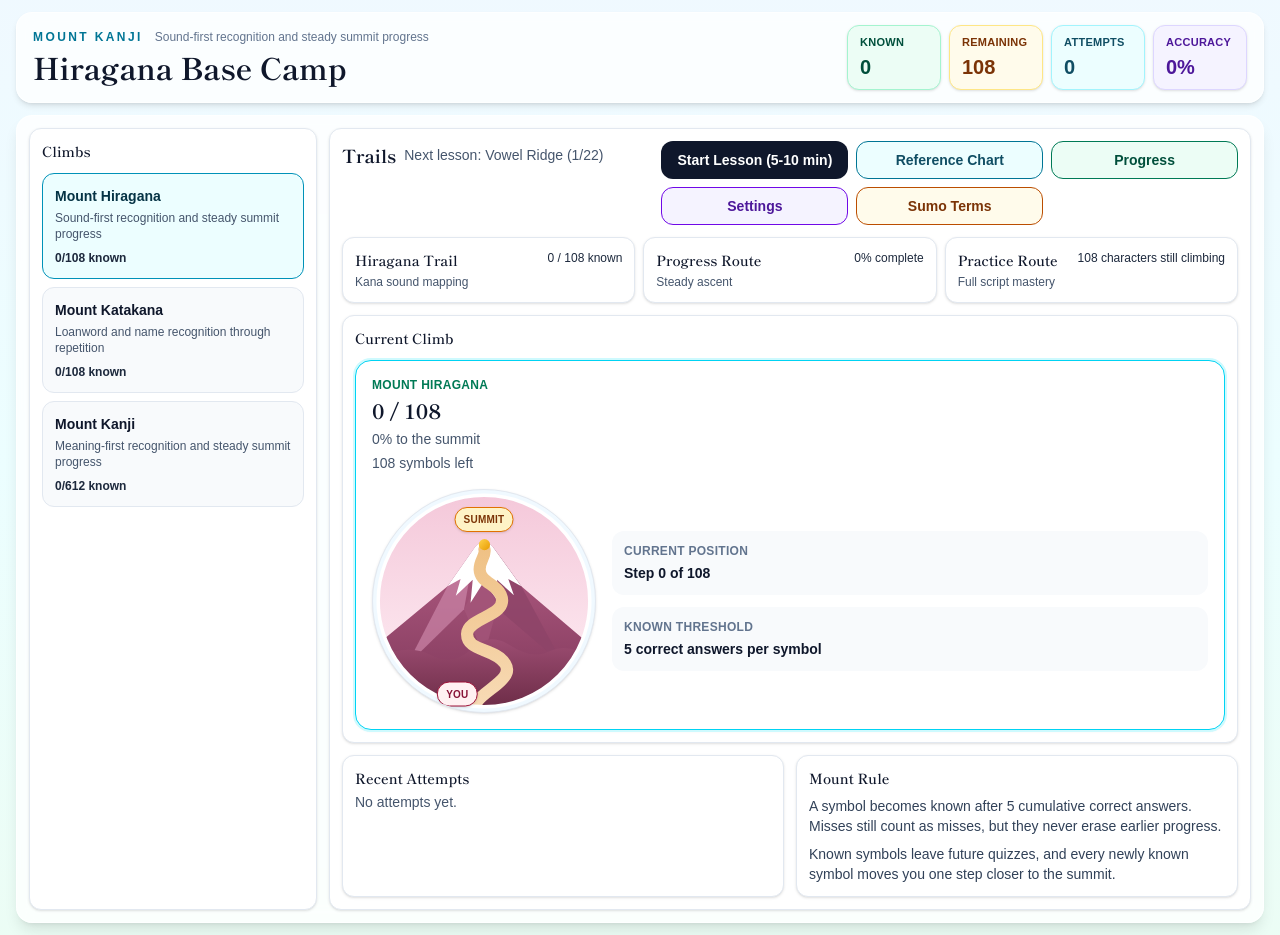
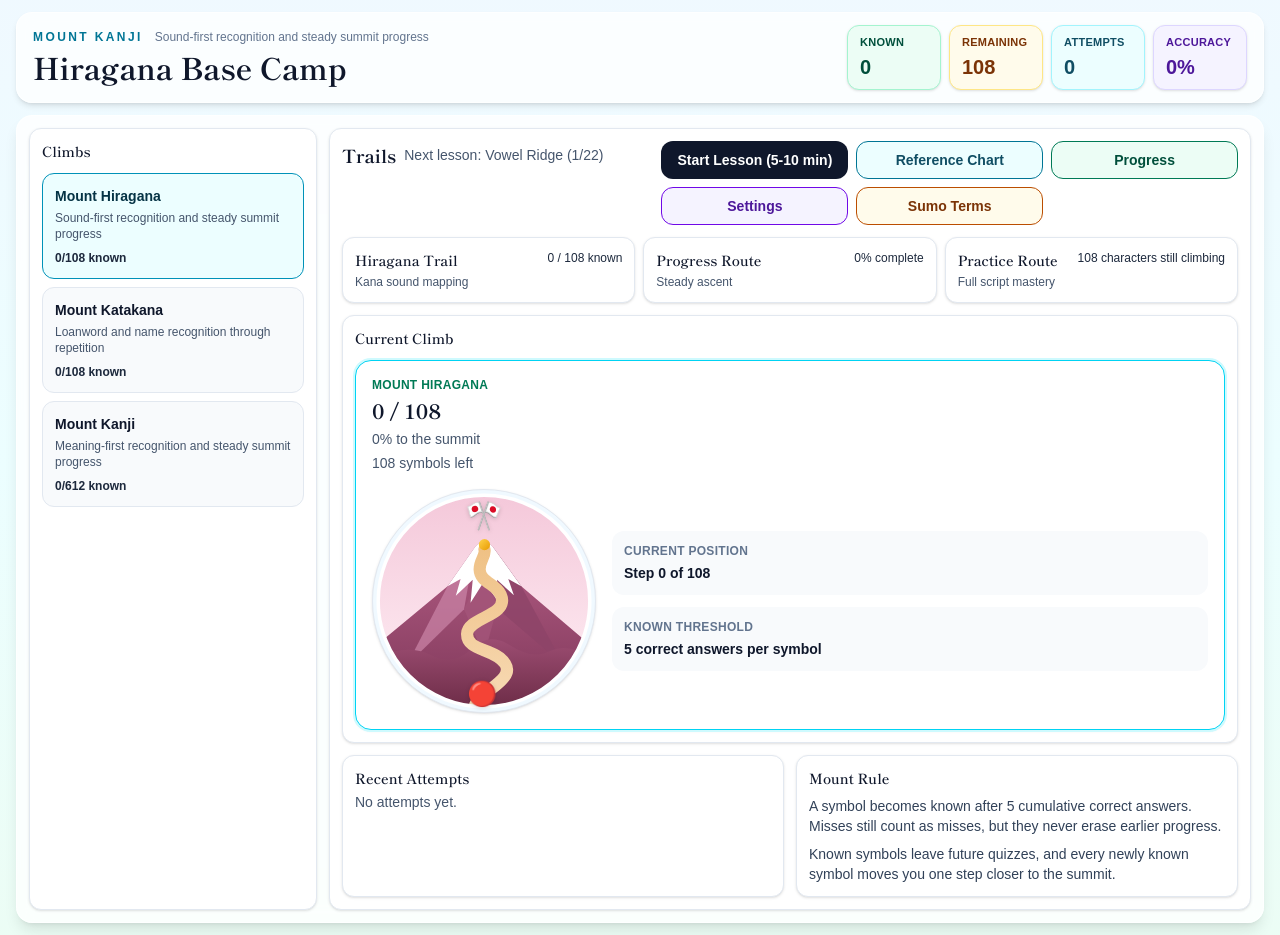
Before and after one commit to JDennisUF/mount-kanji, a React (Vite) app: page / in a window 1280 px wide. Built offline with nearby package versions, Linux system fonts and the light colour scheme; the HTML template or start-up script is replaced by a standard one; a web font is replaced by a local one.

Commit message:
summit scaling tweaks

```diff
--- a/src/App.tsx
+++ b/src/App.tsx
@@ -88,51 +88,6 @@ const mountainImages: Record<StudyTrack, string> = {
   kanji: mountainStatusKanji,
   hiragana: mountainStatusHiragana,
   katakana: mountainStatusKatakana,
-};
-
-const trackArtThemes: Record<
-  StudyTrack,
-  {
-    accent: string;
-    campReachedFill: string;
-    campReachedStroke: string;
-    campPendingFill: string;
-    campPendingStroke: string;
-    climberFill: string;
-    climberStroke: string;
-    climberText: string;
-  }
-> = {
-  kanji: {
-    accent: "#0f766e",
-    campReachedFill: "#06b6d4",
-    campReachedStroke: "#155e75",
-    campPendingFill: "#cbd5e1",
-    campPendingStroke: "#ffffff",
-    climberFill: "#ecfeff",
-    climberStroke: "#155e75",
-    climberText: "#083344",
-  },
-  hiragana: {
-    accent: "#be185d",
-    campReachedFill: "#f43f5e",
-    campReachedStroke: "#9f1239",
-    campPendingFill: "#cbd5e1",
-    campPendingStroke: "#ffffff",
-    climberFill: "#fff1f2",
-    climberStroke: "#9f1239",
-    climberText: "#881337",
-  },
-  katakana: {
-    accent: "#b45309",
-    campReachedFill: "#f59e0b",
-    campReachedStroke: "#92400e",
-    campPendingFill: "#cbd5e1",
-    campPendingStroke: "#ffffff",
-    climberFill: "#fffbeb",
-    climberStroke: "#92400e",
-    climberText: "#78350f",
-  },
 };
 
 const trackConfigs: Record<
@@ -377,32 +332,25 @@ function MountainTrail({
 }) {
   const progressRatio = progress.totalSteps === 0 ? 0 : progress.knownCount / progress.totalSteps;
   const climberPoint = interpolateTrailPoint(progressRatio);
-  const artTheme = trackArtThemes[progress.track];
   const mountainImage = mountainImages[progress.track];
+  const summitMarker = progress.knownCount >= progress.totalSteps && progress.totalSteps > 0 ? "🏆" : "🎌";
 
   return (
     <div className="relative isolate h-56 w-56 shrink-0 overflow-hidden rounded-full border border-slate-200 bg-sky-50 shadow-sm">
       <img src={mountainImage} alt="" className="block h-full w-full object-cover" aria-hidden="true" />
       <div className="pointer-events-none absolute inset-0">
-        <div className="absolute left-1/2 top-[8%] -translate-x-1/2 rounded-full border border-amber-600 bg-amber-100 px-2 py-1 text-[10px] font-bold uppercase tracking-wide text-amber-900 shadow-sm">
-          Summit
+        <div className="absolute left-1/2 top-[5%] -translate-x-1/2 text-3xl leading-none drop-shadow-sm">
+          <span aria-label={summitMarker === "🏆" ? "Summit complete" : "Summit marker"}>{summitMarker}</span>
         </div>
         <div
-          className={`absolute -translate-x-1/2 -translate-y-1/2 ${reducedMotion ? "" : "transition-all duration-500 ease-out"}`}
+          className={`absolute -translate-y-1/2 ${reducedMotion ? "" : "transition-all duration-500 ease-out"}`}
           style={{
-            left: `${climberPoint.x}%`,
+            left: `calc(${climberPoint.x}% + 10px)`,
             top: `${climberPoint.y}%`,
           }}
         >
-          <div
-            className="rounded-full border px-2 py-1 text-[10px] font-bold uppercase tracking-wide shadow-sm"
-            style={{
-              backgroundColor: active ? artTheme.climberFill : "#ffffff",
-              borderColor: artTheme.climberStroke,
-              color: artTheme.climberText,
-            }}
-          >
-            You
+          <div className="text-2xl leading-none drop-shadow-sm" aria-label={active ? "Current climber position" : "Climber position"}>
+            🔴
           </div>
         </div>
       </div>
@@ -882,6 +830,22 @@ function App() {
         [itemId]: {
           ...currentProgress,
           excludedFromLessons,
+        },
+      };
+    });
+  }
+
+  function markItemKnown(itemId: string) {
+    setProgressByItem((previous) => {
+      const currentProgress = previous[itemId] ?? createDefaultProgress(itemId);
+      return {
+        ...previous,
+        [itemId]: {
+          ...currentProgress,
+          status: "known",
+          correctCount: Math.max(currentProgress.correctCount, KNOWN_CORRECT_THRESHOLD),
+          lastAnsweredCorrect: true,
+          lastReviewedAt: new Date().toISOString(),
         },
       };
     });
@@ -1410,6 +1374,18 @@ function App() {
                         >
                           {selectedDictionaryProgress.excludedFromLessons ? "Include In Future Trails" : "Exclude From Future Trails"}
                         </button>
+                        <button
+                          type="button"
+                          onClick={() => markItemKnown(selectedDictionaryItem.id)}
+                          disabled={selectedDictionaryProgress.status === "known"}
+                          className={`mt-3 w-full rounded-xl px-3 py-2 text-sm font-semibold transition ${
+                            selectedDictionaryProgress.status === "known"
+                              ? "cursor-not-allowed border border-slate-300 bg-slate-100 text-slate-400"
+                              : "border border-cyan-700 bg-cyan-50 text-cyan-900 hover:bg-cyan-100"
+                          }`}
+                        >
+                          {selectedDictionaryProgress.status === "known" ? "Already Known" : "Mark Known"}
+                        </button>
                       </div>
                     )}
                   </>
```
